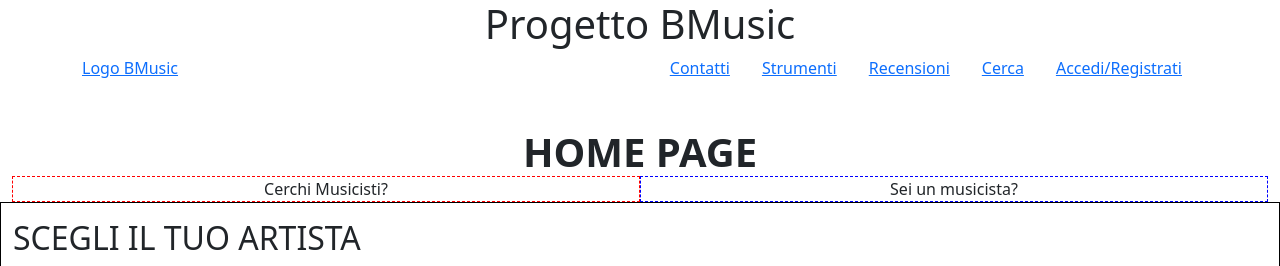
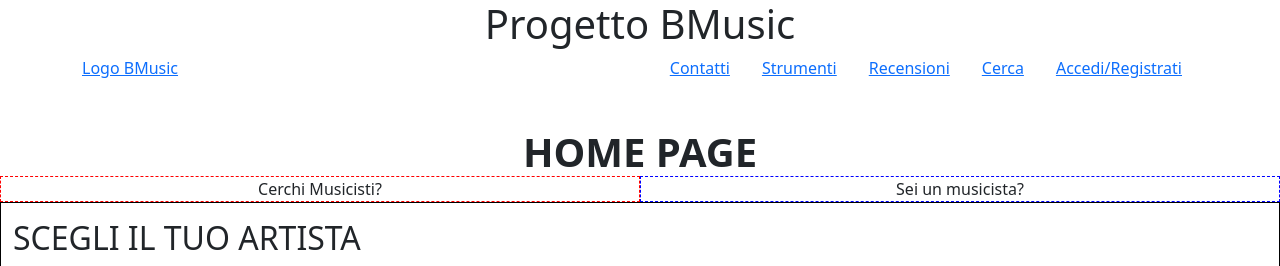
Before and after one commit to maicolkutchoukov/boolean-final-project-frontend, a Vue app: page / in a window 1280 px wide. Shown: the top 266 px of the page. Built offline with nearby package versions, Linux system fonts and the light colour scheme.

Commit message:
Fix padding home page

```diff
--- a/src/pages/HomePage.vue
+++ b/src/pages/HomePage.vue
@@ -32,7 +32,7 @@
     </div>
 
     <!-- HomePage-Top -->
-    <div class="homepage-top container-fluid d-flex">
+    <div class="homepage-top d-flex">
 
         <div class="homepage-right">
             Cerchi Musicisti?
```
